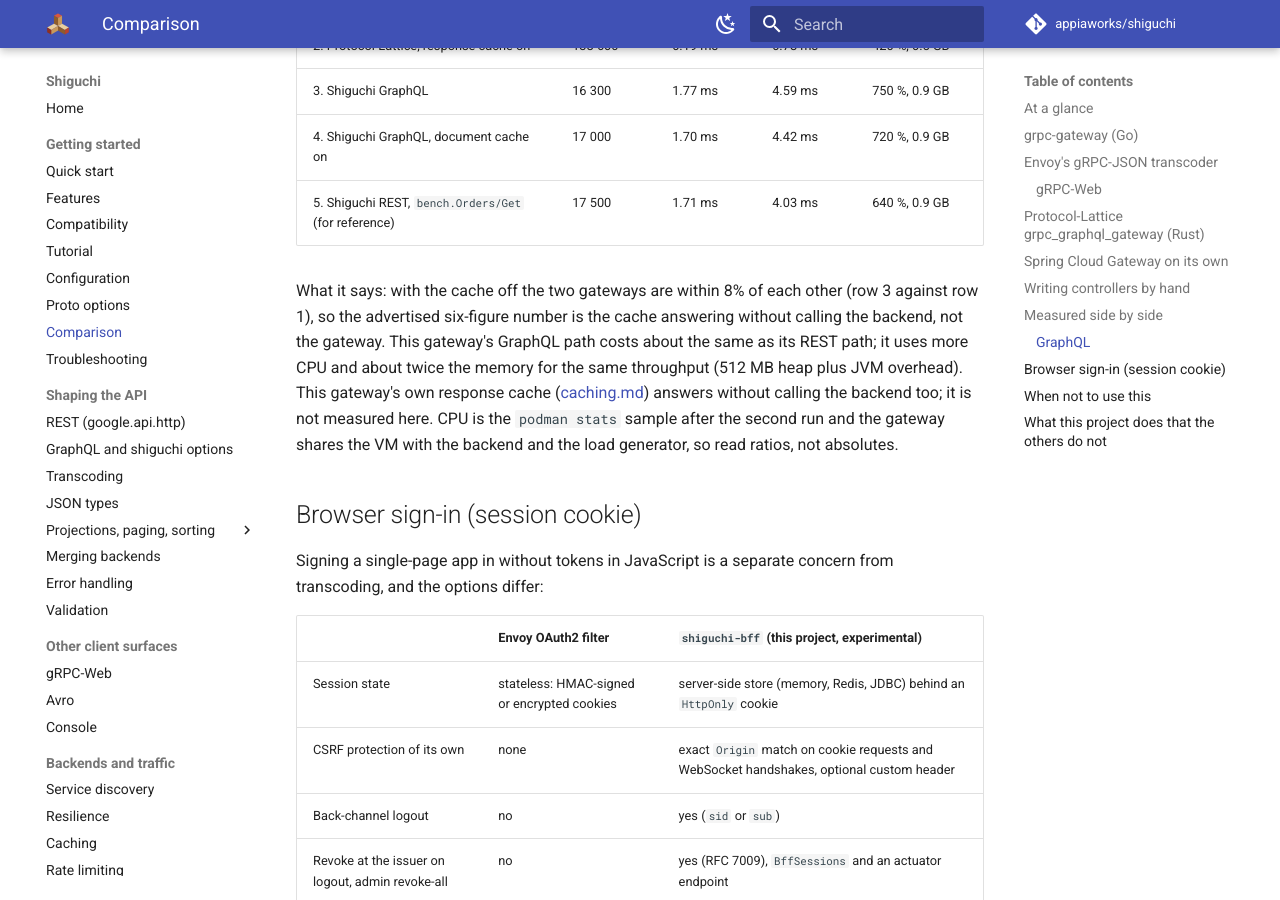
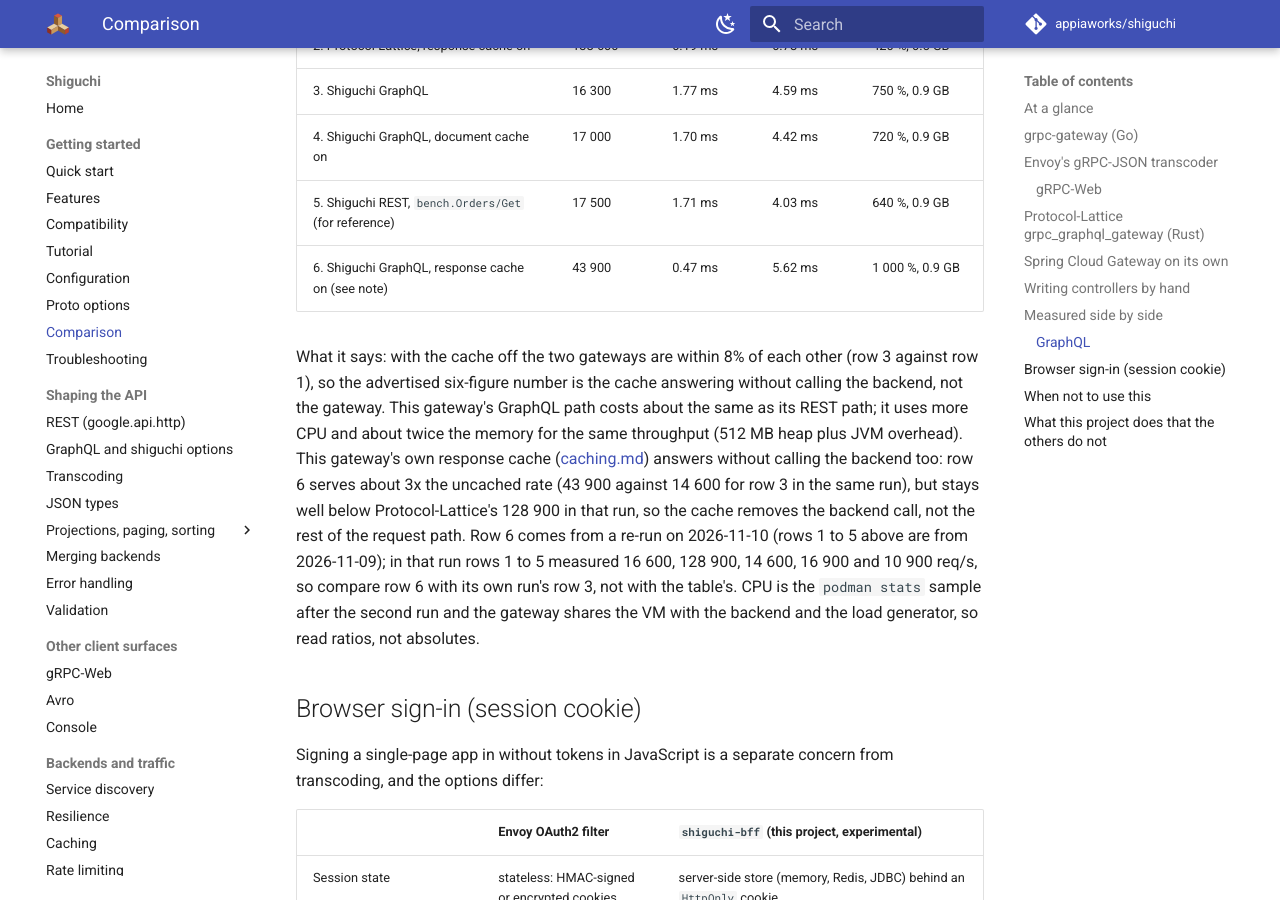
Before and after one commit to appiaworks/shiguchi, an MkDocs documentation site: the page built from docs/concepts/comparison.md, in a window 1280 px wide and 900 px high, scrolled down 4460 px. Built offline with MkDocs 1.6.1 and Material for MkDocs 9.7.7, drawn with Linux system fonts in a browser that asks for light colours; comment, search, counter and statistics services are not loaded.

Commit message:
docs(comparison): measure row 6, GraphQL response cache
Run 2026-11-10: 43 900 req/s against 14 600 for row 3 in the same run.

```diff
--- a/docs/concepts/comparison.md
+++ b/docs/concepts/comparison.md
@@ -159,13 +159,17 @@
 | 3. Shiguchi GraphQL | 16 300 | 1.77 ms | 4.59 ms | 750 %, 0.9 GB |
 | 4. Shiguchi GraphQL, document cache on | 17 000 | 1.70 ms | 4.42 ms | 720 %, 0.9 GB |
 | 5. Shiguchi REST, `bench.Orders/Get` (for reference) | 17 500 | 1.71 ms | 4.03 ms | 640 %, 0.9 GB |
+| 6. Shiguchi GraphQL, response cache on (see note) | 43 900 | 0.47 ms | 5.62 ms | 1 000 %, 0.9 GB |
 
 What it says: with the cache off the two gateways are within 8% of each other (row 3 against
 row 1), so the advertised six-figure number is the cache answering without calling the backend,
 not the gateway. This gateway's GraphQL path costs about the same as its REST path; it uses
 more CPU and about twice the memory for the same throughput (512 MB heap plus JVM overhead).
 This gateway's own response cache ([caching.md](../guides/caching.md)) answers without calling the
-backend too; it is not measured here. CPU is the `podman stats` sample after the second run and the gateway shares the VM with the backend and
+backend too: row 6 serves about 3x the uncached rate (43 900 against 14 600 for row 3 in the same run), but stays well below
+Protocol-Lattice's 128 900 in that run, so the cache removes the backend call, not the rest of the request path.
+Row 6 comes from a re-run on 2026-11-10 (rows 1 to 5 above are from 2026-11-09); in that run rows 1 to 5 measured
+16 600, 128 900, 14 600, 16 900 and 10 900 req/s, so compare row 6 with its own run's row 3, not with the table's. CPU is the `podman stats` sample after the second run and the gateway shares the VM with the backend and
 the load generator, so read ratios, not absolutes.
 
 ## Browser sign-in (session cookie)
```
